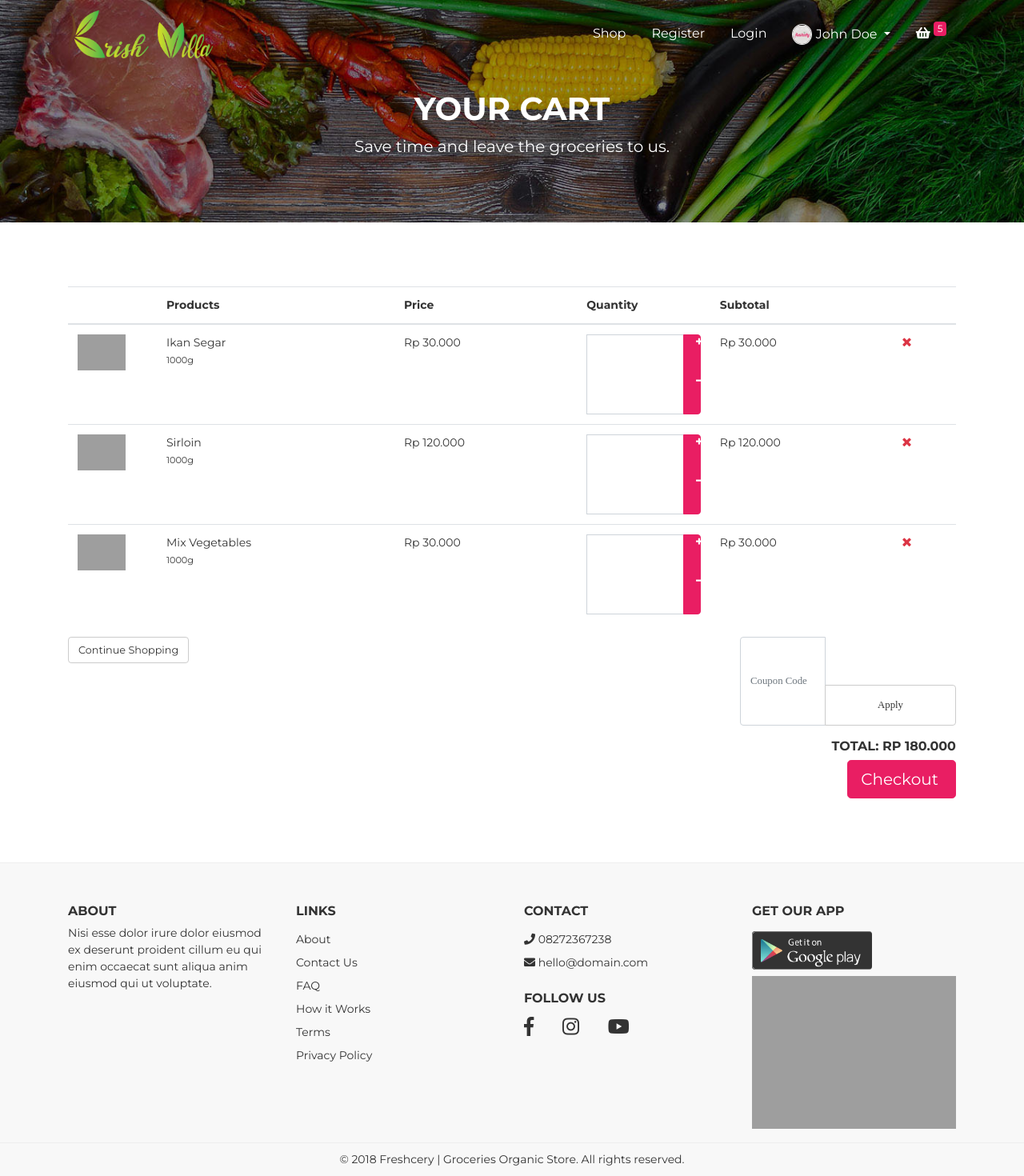
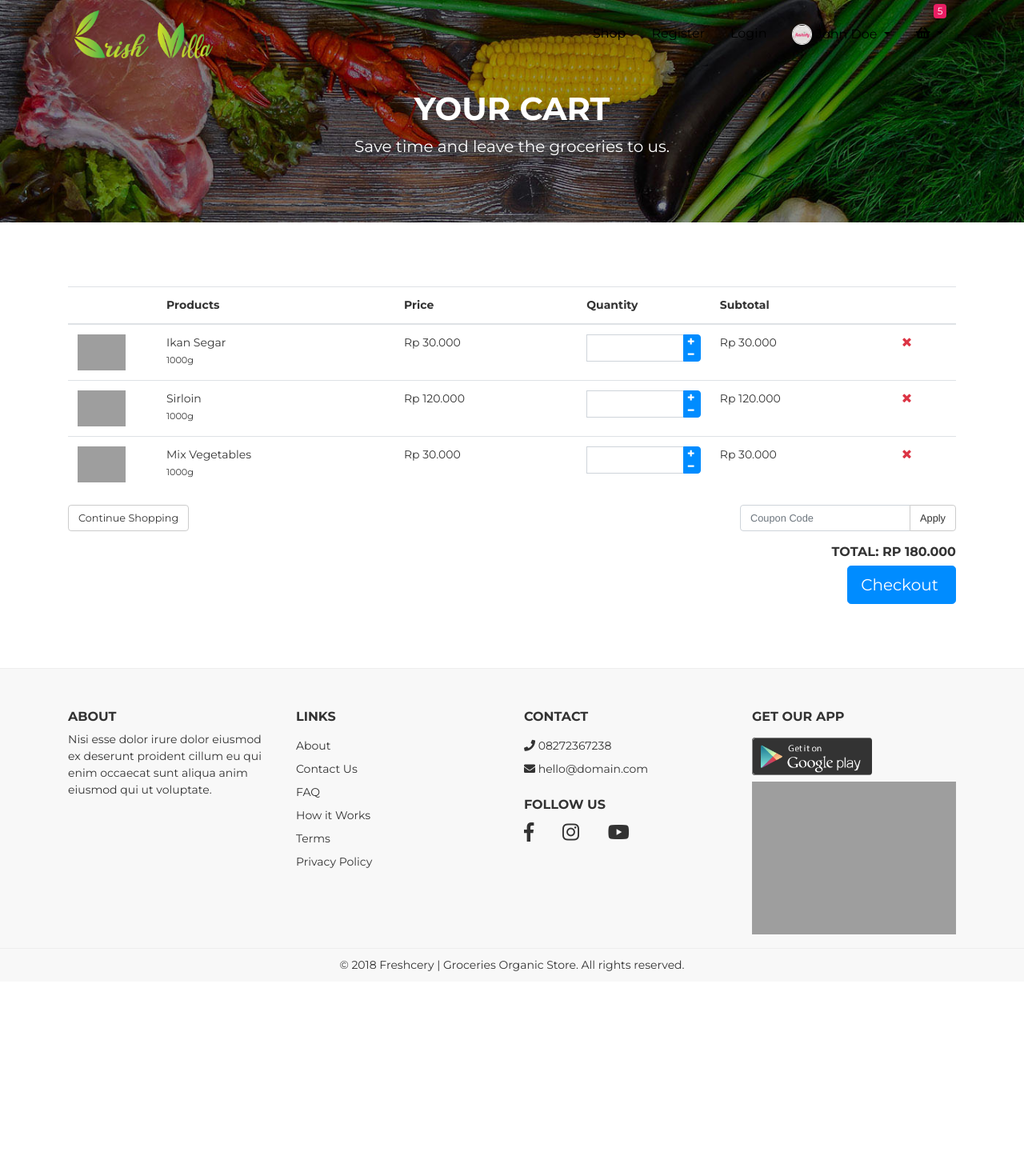
Before and after one commit to VishmiKulawansha/MISGA_Project, a PHP site: page /cart.html in a window 1280 px wide. Shown: the whole page at 80% size. After the commit the page ends 1214 px from the top, so only its background shows below. Run offline with PHP 8.4, Linux system fonts and the light colour scheme; grey boxes are pictures that could not be loaded.

Commit message:
Update theme.css
CSS

```diff
--- a/assets/css/theme.css
+++ b/assets/css/theme.css
@@ -4,7 +4,133 @@
  * o2system-ui-kit - v1.0.0
  =========================================================
 
+/*Nav-bar CSS*/
+.page-header .navbar .navbar-nav .nav-link:focus, .page-header .navbar .navbar-nav .nav-link:hover, .page-header .navbar .navbar-nav .nav-link.active {
+  color: #00e1ff;
+}
+.page-header .navbar .navbar-nav .dropdown .badge {
+  position: fixed;
+  top: 5px;
+  font-weight: 400;
+  text-align: center;
+  background-color: #fff;
+}
+.nav-b{
+  background-color: rgb(255, 255, 255);
+  z-index: 2;
+  border-radius: 15px;
+  top: 5px;
+  right: 5px;
+  left: 5px;
+    width: auto;
+    box-shadow: 0 4px 8px 0 rgba(0, 0, 0, 0.699), 0 6px 20px 0 rgba(0, 0, 0, 0.76);
+}
+.page-header .navbar .navbar-brand img {
+  height: 60px;
+}
+.page-header .navbar .navbar-nav .nav-link {
+  color: rgb(0, 0, 0);
+  font-size: 1rem;
+  padding-right: 1rem;
+  padding-left: 1rem;
+}
+.page-header .navbar.bg-white .navbar-nav .nav-link {
+  color: #ffffff;
+}
+.page-header .navbar.bg-white .navbar-nav .nav-link:focus, .page-header .navbar.bg-white .navbar-nav .nav-link:hover, .page-header .navbar.bg-white .navbar-nav .nav-link.active {
+  color: #0051ff;
+}
+
+
+/*/Nav-bar CSS*/
+
+
+.color-bg{
+  background-color: #ddd4d4;
+}
+.font{
+  font-family: 'Franklin Gothic Medium', 'Arial Narrow', Arial, sans-serif;
+}
+
+
+
+.center{
+  text-align: center;
+}
+
+.box-1 {
+  background-color: #cfcfcf;
+  height: 350px;
+  padding: 50px;
+  margin: 20px;
+  box-align: center;
+  text-align: center;
+  color: #000000;
+  border-radius: 15px;
+
+}
+.box-2 {
+  background-color: #5e5050;
+  height: 350px;
+  padding: 50px;
+  margin: 20px;
+  box-align: center;
+  text-align: center;
+  color: #ffffff;
+
+  border-radius: 15px;
+
+}
+
+
+
+.page-header {
+  overflow: hidden;
+  background-color: #333;
+  position: fixed;
+  top: 0;
+  width: 100%;
+}
+
+.footer-bg{
+  background-color: rgb(148, 196, 136);
+}
+
+.end-bg{
+  color: #ddd;
+  background-color: rgb(7, 19, 2);
+  text-align: center;
+  height: 30px;
+  font-family: Arial;
+}
+
+
+:active{
+  color: #08cbfc;
+}
+
+.header-2{
+  text-align: center;
+  color: white;
+  font-size: 40px;
+  font-family: Arial;
+}
+
+.header-bg {
+  padding: 140px;
+  text-align: center;
+  color: white;
+  font-size: 80px;
+  font-family: Arial;
+}
  */
+ #center {
+  display: block;
+  margin-left: auto;
+  margin-right: auto;
+}
+
+
 body {
   color: #333333;
   font-size: 14px;
@@ -22,13 +148,12 @@ h1, h2, h3, h4, h5, h6 {
 }
 
 .btn-primary {
-  background: #E91E63;
-  border-color: #E91E63;
-  margin-top: 0cm;
+  background: #008cff;
+  border-color: #008cff;
 }
 .btn-primary:hover, .btn-primary:focus {
-  background: #E91E63;
-  border-color: #E91E63;
+  background: #034e8b;
+  border-color: #034e8b;
 }
 
 .btn.focus, .btn:focus {
@@ -93,7 +218,7 @@ section .card-title {
 
 .title {
   text-align: center;
-  color: #000000;
+  color: #E91E63;
   margin-bottom: 3rem;
 }
 
@@ -162,33 +287,7 @@ section .card-title {
   font-size: 1rem;
 }
 
-.page-header .navbar .navbar-brand img {
-  height: 60px;
-}
-.page-header .navbar .navbar-nav .nav-link {
-  color: #FFF;
-  font-size: 1rem;
-  padding-right: 1rem;
-  padding-left: 1rem;
-}
-.page-header .navbar .navbar-nav .nav-link:focus, .page-header .navbar .navbar-nav .nav-link:hover, .page-header .navbar .navbar-nav .nav-link.active {
-  color: #3ba7d1;
-}
-.page-header .navbar .navbar-nav .dropdown .badge {
-  position: absolute;
-  top: 5px;
-  font-weight: 400;
-  text-align: center;
-}
-.page-header .navbar.bg-white {
-  box-shadow: 0 3px 7px rgba(0, 0, 0, 0.1);
-}
-.page-header .navbar.bg-white .navbar-nav .nav-link {
-  color: #333333;
-}
-.page-header .navbar.bg-white .navbar-nav .nav-link:focus, .page-header .navbar.bg-white .navbar-nav .nav-link:hover, .page-header .navbar.bg-white .navbar-nav .nav-link.active {
-  color: #21139bb9;
-}
+
 .page-header .navbar .avatar-header {
   width: 25px;
   height: 25px;
@@ -234,64 +333,11 @@ section .card-title {
   color: #333333;
   font-weight: 400;
 }
-.column {
-  float: left;
-  width: 50%;
-}
-/* Clear floats after the columns */
-.row:after {
-  content: "";
-  display: table;
-  clear: both;
-}
-input, textarea, select, button {
-  font-family: "Poppins-Regular";
-  color: #333;
-  font-size: 13px;
-}
-button {
-  border: none;
-  width: 164px;
-  height: 51px;
-  margin: auto;
-  margin-top: 40px;
-  cursor: pointer;
-  display: flex;
-  align-items: center;
-  justify-content: center;
-  padding: 0;
-  background: #333;
-  font-size: 15px;
-  color: #fff;
-  vertical-align: middle;
-  -webkit-transform: perspective(1px) translateZ(0);
-  transform: perspective(1px) translateZ(0);
-  -webkit-transition-duration: 0.3s;
-  transition-duration: 0.3s;
-}
-  button i {
-    margin-left: 10px;
-    -webkit-transform: translateZ(0);
-    transform: translateZ(0);
-}
-  button:hover i, button:focus i, button:active i {
-    -webkit-animation-name: hvr-icon-wobble-horizontal;
-    animation-name: hvr-icon-wobble-horizontal;
-    -webkit-animation-duration: 1s;
-    animation-duration: 1s;
-    -webkit-animation-timing-function: ease-in-out;
-    animation-timing-function: ease-in-out;
-    -webkit-animation-iteration-count: 1;
-    animation-iteration-count: 1;
-}
-button {
-  margin-top: 60px;
- }
 .page-header .navbar .shopping-cart .shopping-cart-list .media h5 a {
   color: #333333;
 }
 .page-header .navbar .shopping-cart .shopping-cart-list .media h5 a:focus, .page-header .navbar .shopping-cart .shopping-cart-list .media h5 a:hover, .page-header .navbar .shopping-cart .shopping-cart-list .media h5 a.active {
-  color: #E91E63;
+  color: #00e1ff;
 }
 .page-header .navbar .shopping-cart .shopping-cart-list .media p {
   margin: 0;
@@ -299,7 +345,7 @@ button {
 .page-header .navbar .shopping-cart .shopping-cart-list .media .price span {
   display: inline-block;
   margin-right: 5px;
-  color: #E91E63;
+  color: #00a0fd;
   font-size: 0.8rem;
 }
 .page-header .navbar .shopping-cart .shopping-cart-list .media .price span.discount {
@@ -378,7 +424,7 @@ button {
   color: #E91E63;
 }
 .card-product .card-price span.reguler {
-  color: #E91E63;
+  color: #5ee91e;
   font-size: 1rem;
 }
 .card-product .card-price span.discount {
```
